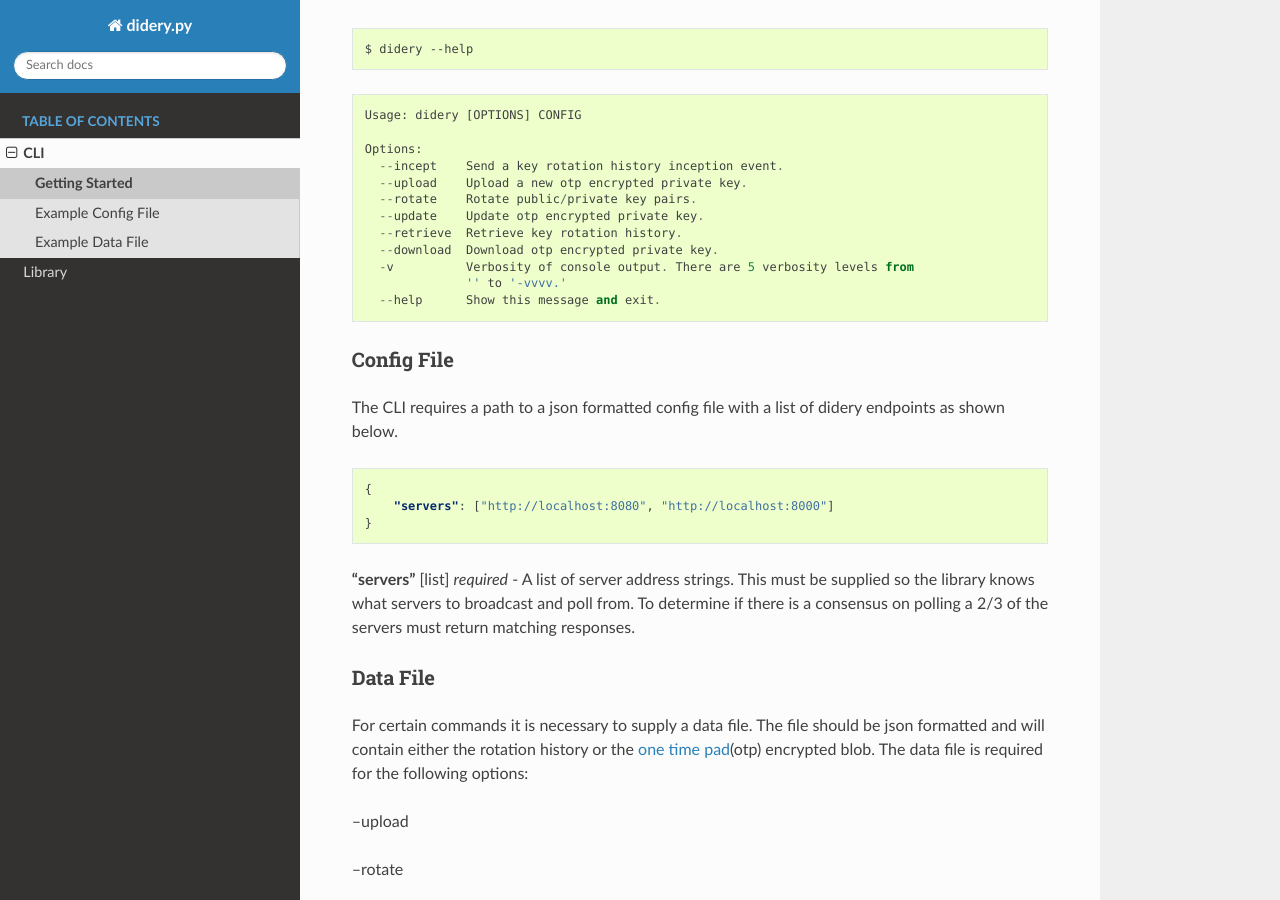
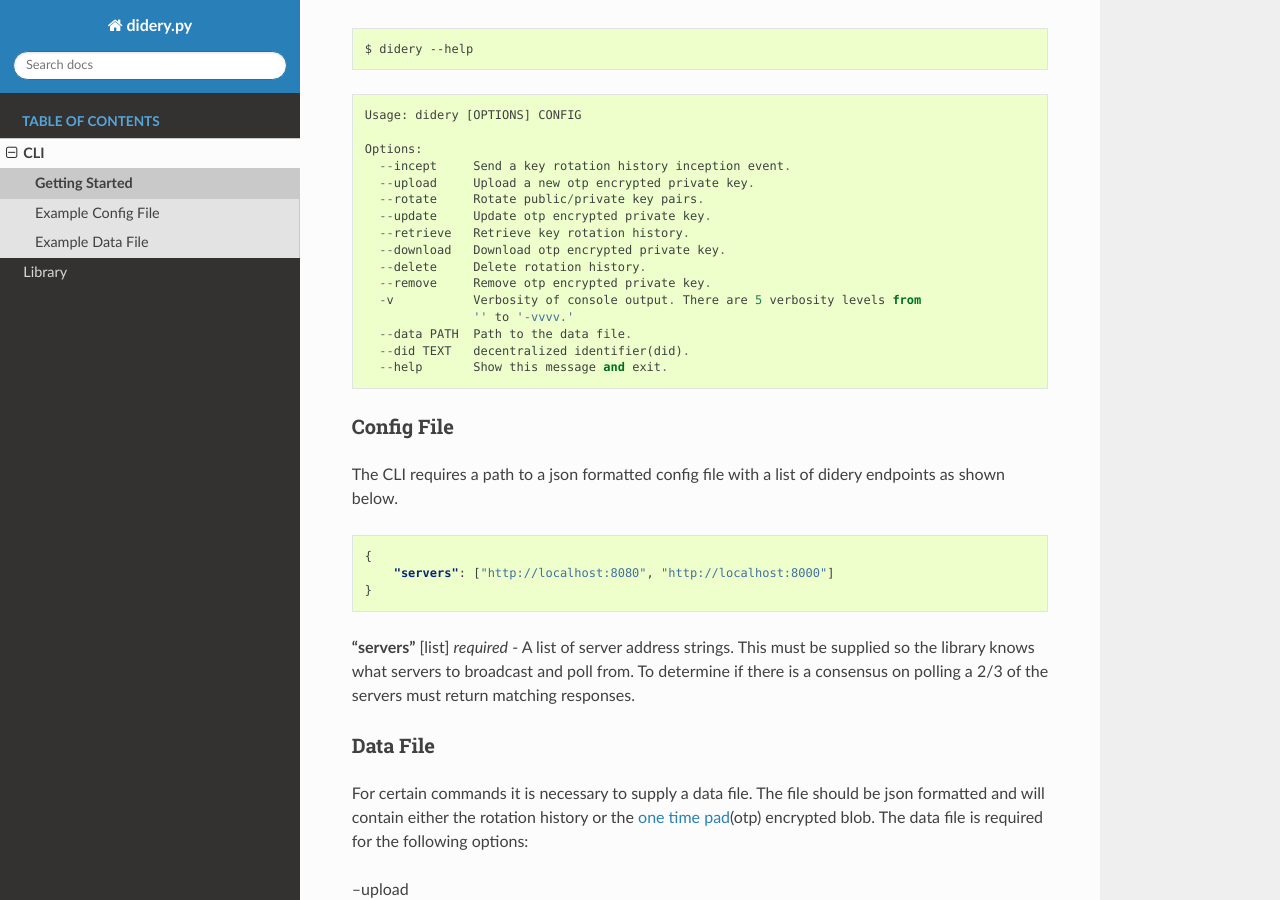
Before and after one commit to reputage/didery.py, a Sphinx documentation site: the page built from docs/cli/getting_started.rst, in a window 1280 px wide and 900 px high, scrolled down 479 px. Built offline with Sphinx 7.4.7 and the Read the Docs theme 2.0.0, drawn with Linux system fonts in a browser that asks for light colours.

```diff
--- a/docs/cli/getting_started.rst
+++ b/docs/cli/getting_started.rst
@@ -32,15 +32,19 @@ To see the command line options use the command below:
     Usage: didery [OPTIONS] CONFIG
 
     Options:
-      --incept    Send a key rotation history inception event.
-      --upload    Upload a new otp encrypted private key.
-      --rotate    Rotate public/private key pairs.
-      --update    Update otp encrypted private key.
-      --retrieve  Retrieve key rotation history.
-      --download  Download otp encrypted private key.
-      -v          Verbosity of console output. There are 5 verbosity levels from
-                  '' to '-vvvv.'
-      --help      Show this message and exit.
+      --incept     Send a key rotation history inception event.
+      --upload     Upload a new otp encrypted private key.
+      --rotate     Rotate public/private key pairs.
+      --update     Update otp encrypted private key.
+      --retrieve   Retrieve key rotation history.
+      --download   Download otp encrypted private key.
+      --delete     Delete rotation history.
+      --remove     Remove otp encrypted private key.
+      -v           Verbosity of console output. There are 5 verbosity levels from
+                   '' to '-vvvv.'
+      --data PATH  Path to the data file.
+      --did TEXT   decentralized identifier(did).
+      --help       Show this message and exit.
 
 Config File
 ~~~~~~~~~~~
```
Also changed, not shown: README.md (+13 -9 lines), docs/cli/getting_started.md (+13 -9 lines).
